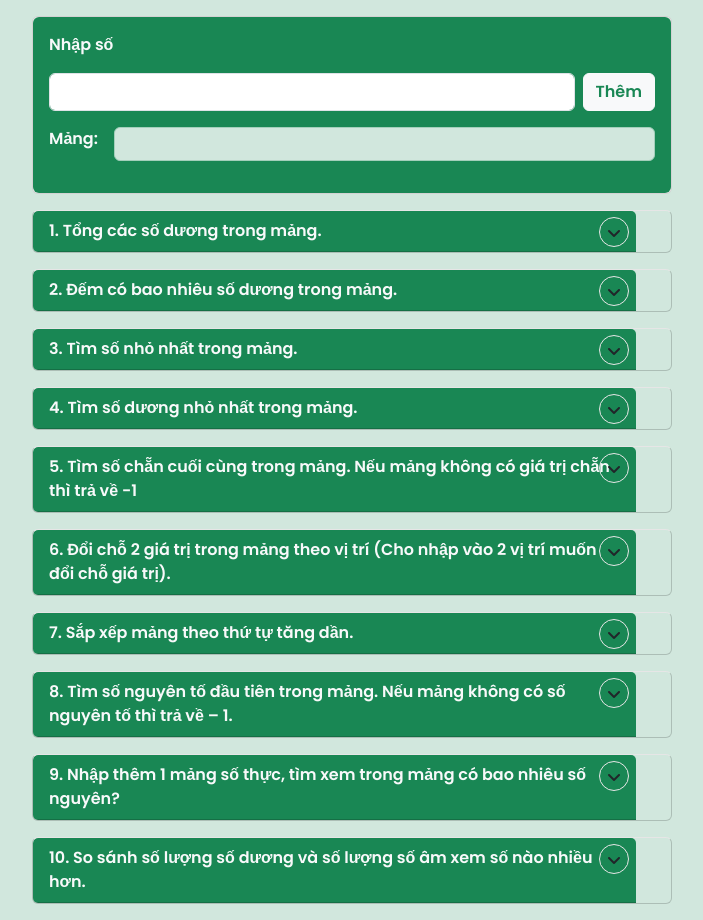
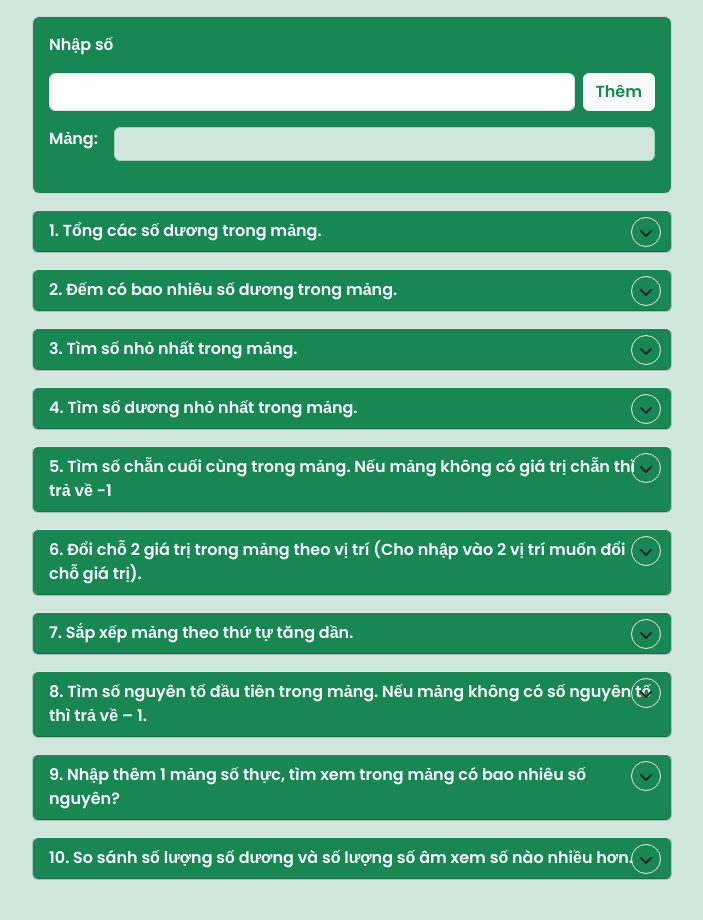
Before and after one commit to ntnha062/bc45_NguyenThanhNha_BaiTapJs_b7-8, a plain HTML site: page index.html in a window 1280 px wide. Shown: the whole page, without its empty margins (288-991 px from the left). After the commit the page ends 896 px from the top, so only its background shows below. Drawn offline with nearby package versions, Linux system fonts and the light colour scheme; a script that the page names is missing.

Commit message:
first commit

```diff
--- a/styles/index.css
+++ b/styles/index.css
@@ -39,7 +39,7 @@ h1 {
 }
 
 .faq-title {
-  margin: 0 35px 0 0;
+  margin: 0 0 0 0;
 }
 
 .faq-text {
@@ -74,7 +74,7 @@ h1 {
   padding-top: 3px;
   position: absolute;
   top: 6px;
-  right: 42px;
+  right: 10px;
   height: 30px;
   width: 30px;
   transition: 0.3s ease;
```
